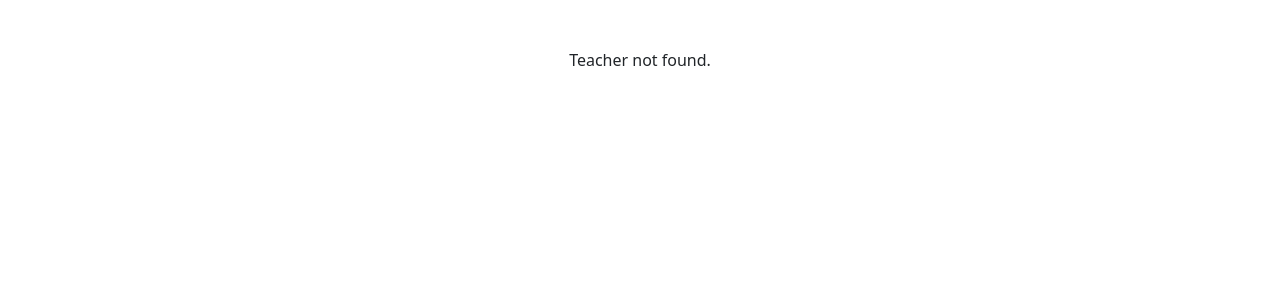
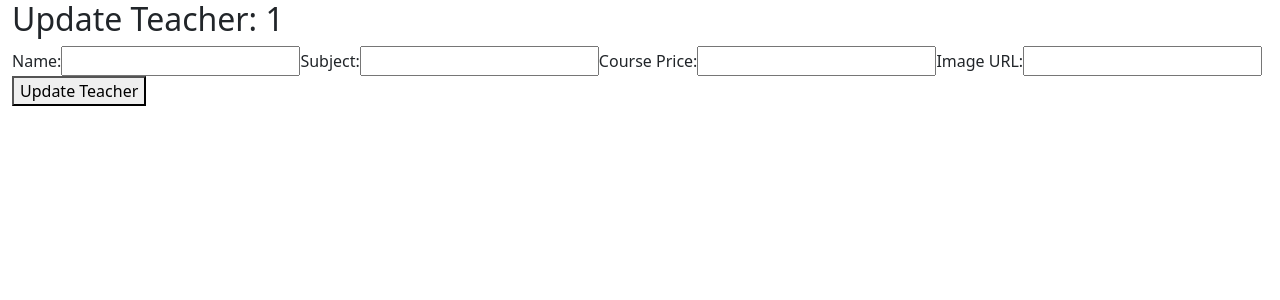
Before and after one commit to alzahra33/Project, a React (Create React App) app in the folder client/: page /UpdateTeachers/1 in a window 1280 px wide. Before the commit this address had no page. Shown: the top 300 px of the page. Built offline with nearby package versions, Linux system fonts and the light colour scheme; no server answers.

Commit message:
UpdateTeachers

```diff
--- a/client/src/Components/UpdateTeachers.js
+++ b/client/src/Components/UpdateTeachers.js
@@ -1,138 +1,105 @@
 import React, { useState, useEffect } from "react";
-import { useParams } from "react-router-dom";
+import { useParams, useNavigate } from "react-router-dom";
 import { useDispatch, useSelector } from "react-redux";
-import { useForm } from "react-hook-form";
-import { yupResolver } from "@hookform/resolvers/yup";
-import { Container, Row, Col, Button, Alert } from "reactstrap";
-import { updateTeacher } from "../Features/TeacherSlice";
-import { TeacherSchema } from "../Validations/TeachersValidations";
-import TeacherImage from "../Images/bg.png";
+import { updateTeacher, getTeachers } from "../Features/TeacherSlice";
 
-const UpdateTeacherPage = () => {
+const UpdateTeachers = () => {
   const { email } = useParams();
   const dispatch = useDispatch();
+  const navigate = useNavigate();
 
-  // grab the list of teachers from the store
-  const { teachers, status } = useSelector((state) => state.teachers);
-  const teacherData = teachers.find((t) => t.email === email);
-
-  // local state for success message
-  const [successMsg, setSuccessMsg] = useState("");
-
-  // react-hook-form setup
-  const {
-    register,
-    handleSubmit,
-    formState: { errors },
-    reset,
-  } = useForm({
-    resolver: yupResolver(TeacherSchema),
+  const teachers = useSelector((state) => state.teachers.teachers);
+  const [formData, setFormData] = useState({
+    name: "",
+    subject: "",
+    coursePrice: "",
+    imageUrl: "",
   });
 
-  // on mount, prefill the form
   useEffect(() => {
-    if (teacherData) {
-      reset({
-        name: teacherData.name,
-        subject: teacherData.subject,
-        phoneNumber: teacherData.phoneNumber,
-        coursePrice: teacherData.coursePrice,
-        imageUrl: teacherData.imageUrl,
-      });
+    // If teachers not loaded, fetch them first
+    if (!teachers.length) {
+      dispatch(getTeachers());
+    } else {
+      // Find the teacher to update and prefill form
+      const teacher = teachers.find((t) => t.email === email);
+      if (teacher) {
+        setFormData({
+          name: teacher.name || "",
+          subject: teacher.subject || "",
+          coursePrice: teacher.coursePrice || "",
+          imageUrl: teacher.imageUrl || "",
+        });
+      }
     }
-  }, [teacherData, reset]);
+  }, [dispatch, email, teachers]);
 
-  // This is the only thing that matters for dispatch:
-  const onSubmit = (data) => {
-    // data === { name, subject, phoneNumber, coursePrice, imageUrl }
-    dispatch(updateTeacher({ email, updatedData: data })).then((action) => {
-      if (updateTeacher.fulfilled.match(action)) {
-        setSuccessMsg("Teacher updated successfully!");
-        setTimeout(() => setSuccessMsg(""), 3000);
-      }
-    });
+  const handleChange = (e) => {
+    setFormData((prev) => ({
+      ...prev,
+      [e.target.name]: e.target.value,
+    }));
   };
 
-  if (!teacherData) {
-    return <p className="text-center mt-5">Teacher not found.</p>;
-  }
+  const handleSubmit = async (e) => {
+    e.preventDefault();
+    try {
+      await dispatch(updateTeacher({ email, updatedData: formData })).unwrap();
+      alert("Teacher updated successfully!");
+      navigate("/manageTeachers");
+    } catch (err) {
+      alert("Failed to update teacher: " + err);
+    }
+  };
 
   return (
-    <Container fluid className="p-0">
-      <Row className="g-0 min-vh-100 d-flex">
-        <Col lg="6">
-          <img
-            src={TeacherImage}
-            alt="Update Teacher"
-            style={{ width: "100%", height: "100%", objectFit: "cover" }}
+    <div className="update-teacher-container">
+      <h2>Update Teacher: {email}</h2>
+      <form onSubmit={handleSubmit}>
+        <label>
+          Name:
+          <input
+            name="name"
+            value={formData.name}
+            onChange={handleChange}
+            required
           />
-        </Col>
-        <Col lg="6" className="d-flex align-items-center justify-content-center">
-          <form onSubmit={handleSubmit(onSubmit)} style={{ width: "80%", maxWidth: "500px" }}>
-            <h2 className="mb-4" style={{ fontWeight: "bold" }}>
-              Update Teacher
-            </h2>
-            {successMsg && <Alert color="success">{successMsg}</Alert>}
+        </label>
 
-            {/* Name */}
-            <div className="mb-3">
-              <input
-                type="text"
-                className="form-control"
-                placeholder="Name"
-                {...register("name")}
-              />
-              <p className="text-danger">{errors.name?.message}</p>
-            </div>
+        <label>
+          Subject:
+          <input
+            name="subject"
+            value={formData.subject}
+            onChange={handleChange}
+            required
+          />
+        </label>
 
-            {/* Subject */}
-            <div className="mb-3">
-              <input
-                className="form-control"
-                placeholder="Subject"
-                {...register("subject")}
-              />
-              <p className="text-danger">{errors.subject?.message}</p>
-            </div>
+        <label>
+          Course Price:
+          <input
+            name="coursePrice"
+            type="number"
+            value={formData.coursePrice}
+            onChange={handleChange}
+            required
+          />
+        </label>
 
-            {/* Phone Number */}
-            <div className="mb-3">
-              <input
-                className="form-control"
-                placeholder="Phone Number"
-                {...register("phoneNumber")}
-              />
-              <p className="text-danger">{errors.phoneNumber?.message}</p>
-            </div>
+        <label>
+          Image URL:
+          <input
+            name="imageUrl"
+            value={formData.imageUrl}
+            onChange={handleChange}
+          />
+        </label>
 
-            {/* Course Price */}
-            <div className="mb-3">
-              <input
-                className="form-control"
-                placeholder="Course Price"
-                {...register("coursePrice")}
-              />
-              <p className="text-danger">{errors.coursePrice?.message}</p>
-            </div>
-
-            {/* Image URL */}
-            <div className="mb-4">
-              <input
-                className="form-control"
-                placeholder="Image URL"
-                {...register("imageUrl")}
-              />
-              <p className="text-danger">{errors.imageUrl?.message}</p>
-            </div>
-
-            <Button type="submit" color="dark" className="w-100" disabled={status === "loading"}>
-              {status === "loading" ? "Updating..." : "Update Now"}
-            </Button>
-          </form>
-        </Col>
-      </Row>
-    </Container>
+        <button type="submit">Update Teacher</button>
+      </form>
+    </div>
   );
 };
 
-export default UpdateTeacherPage;
+export default UpdateTeachers;
--- a/client/src/Features/TeacherSlice.js
+++ b/client/src/Features/TeacherSlice.js
@@ -35,7 +35,7 @@ export const getTeachers = createAsyncThunk(
   async (_, thunkAPI) => {
     try {
       const response = await axios.get(`${process.env.REACT_APP_API_URL}/getTeachers`);
-      return response.data.teachers || response.data.teachers;
+      return response.data.teachers || [];
     } catch (error) {
       console.error("getTeachers error:", error.response?.data || error.message);
       return thunkAPI.rejectWithValue("Failed to fetch teachers");
@@ -83,7 +83,6 @@ const teacherSlice = createSlice({
   reducers: {},
   extraReducers: (builder) => {
     builder
-      // Add Teacher
       .addCase(AddTeachers.pending, (state) => {
         state.status = "loading";
         state.error = null;
@@ -97,7 +96,6 @@ const teacherSlice = createSlice({
         state.error = action.payload || action.error.message;
       })
 
-      // Get Teachers
       .addCase(getTeachers.pending, (state) => {
         state.status = "loading";
         state.error = null;
@@ -111,7 +109,6 @@ const teacherSlice = createSlice({
         state.error = action.payload || action.error.message;
       })
 
-      // Like Teacher
       .addCase(liketeachers.pending, (state) => {
         state.status = "loading";
         state.error = null;
@@ -129,7 +126,6 @@ const teacherSlice = createSlice({
         state.error = action.payload || action.error.message;
       })
 
-      // Delete Teacher
       .addCase(deleteTeachers.pending, (state) => {
         state.status = "loading";
         state.error = null;
@@ -143,7 +139,6 @@ const teacherSlice = createSlice({
         state.error = action.payload || action.error.message;
       })
 
-      // Update Teacher
       .addCase(updateTeacher.pending, (state) => {
         state.status = "loading";
         state.error = null;
```
